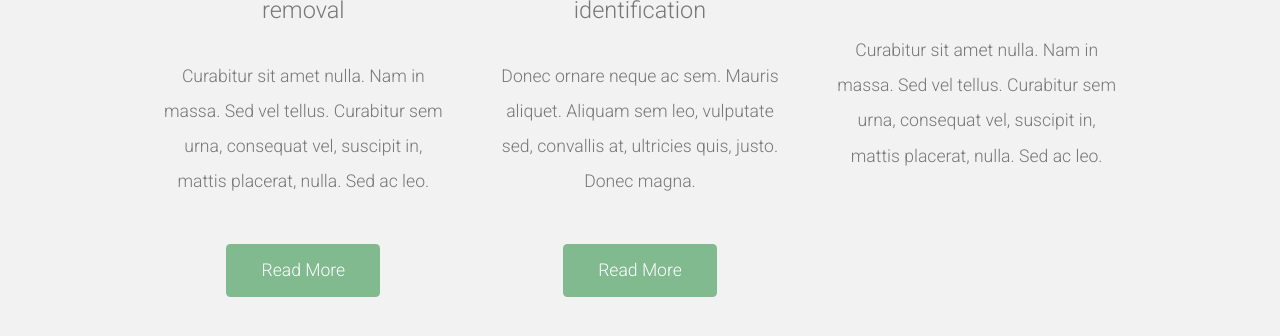
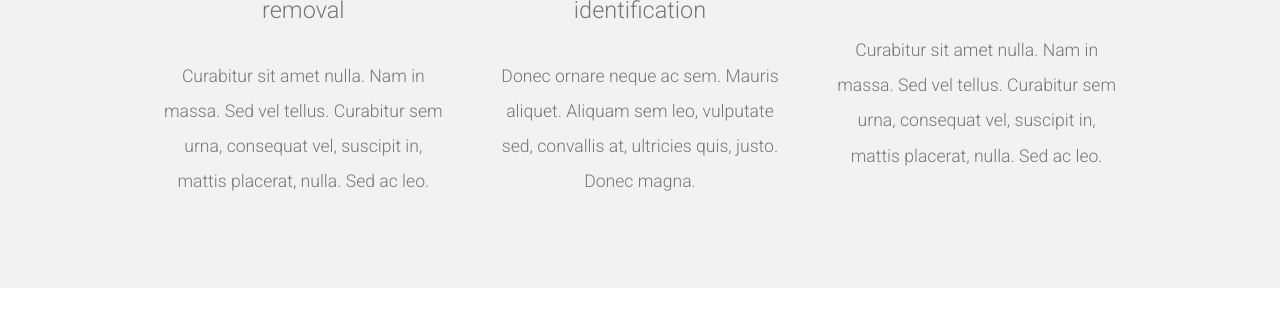
Before and after one commit to Zoegp/zoegp.github.io, a Jekyll site: the page leafbyte.html, which Jekyll copies as it is, in a window 1280 px wide and 900 px high, scrolled down 884 px, cut to the strip 0-372 px from the top of the window. Shown: the top 336 px of the strip. Built offline with Jekyll 4.4.1, drawn with Linux system fonts in a browser that asks for light colours; nearby versions of some CDN libraries.

Commit message:
Update leafbyte.html

```diff
--- a/leafbyte.html
+++ b/leafbyte.html
@@ -59,13 +59,11 @@ Released for free under the Creative Commons Attribution 3.0 license (templated.
 				<span class="pennant"><span class="fa fa-briefcase"></span></span>
 				<h3>Step 1: Background removal</h3>
 				<p>Curabitur sit amet nulla. Nam in massa. Sed vel tellus. Curabitur sem urna, consequat vel, suscipit in, mattis placerat, nulla. Sed ac leo.</p>
-				<a href="#" class="button button-style1">Read More</a>
 			</section>
 			<section class="4u">
 				<span class="pennant"><span class="fa fa-lock"></span></span>
 				<h3>Step 2: Leaf and scale identification</h3>
 				<p>Donec ornare neque ac sem. Mauris aliquet. Aliquam sem leo, vulputate sed, convallis at, ultricies quis, justo. Donec magna.</p>
-				<a href="#" class="button button-style1">Read More</a>
 			</section>
 			<section class="4u">
 				<span class="pennant"><span class="fa fa-globe"></span></span>
```
